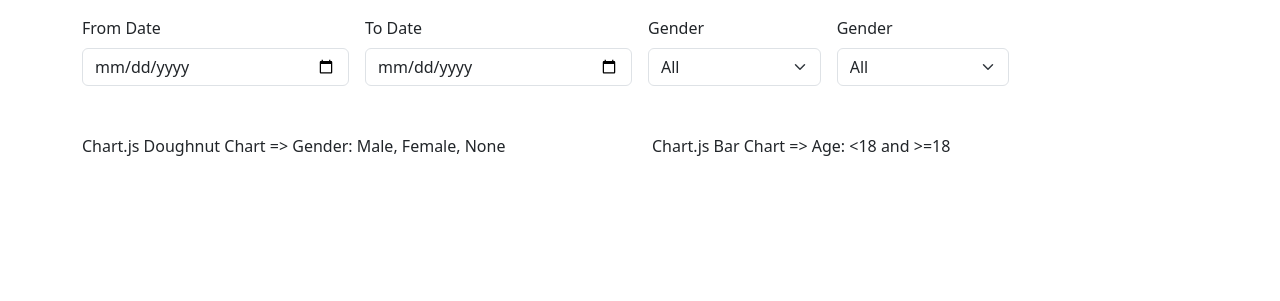
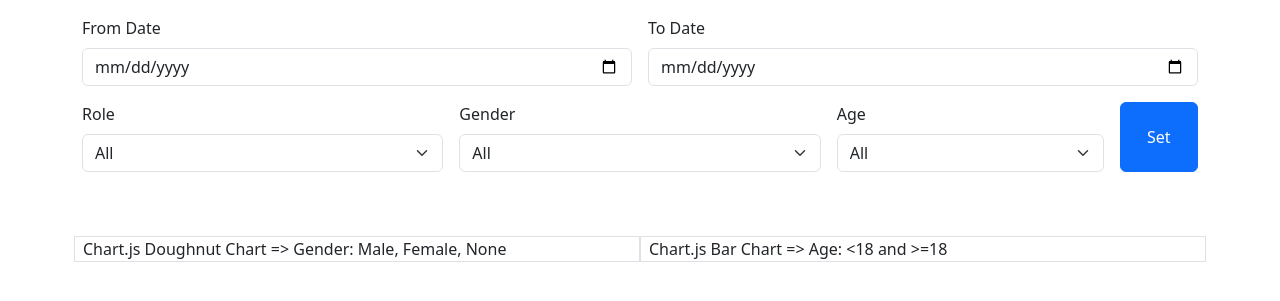
Before and after one commit to Rhayeksa/UMS_fastAPI, a Python web app: template src/template/page/v1/index.html in a window 1280 px wide. Shown: the part 56-357 px from the top of the page. Run offline with Jinja, Linux system fonts and the light colour scheme; the template is opened without the code that fills it, so the values that code supplies are empty.

Commit message:
fixed filter dashboard at index.html

```diff
--- a/src/template/page/v1/index.html
+++ b/src/template/page/v1/index.html
@@ -3,8 +3,8 @@
 {% block apps %}
 {% include "components/v1/navbar.html"%}
 <div class="container pt-4">
-    <form id="dashboard_filter" class="row g-3 mb-5">
-        <div class="col-md-3">
+    <form id="dashboard_filter" class="row g-3">
+        <div class="col-md-6">
             <label for="date_from" class="form-label">From Date</label>
             <input
                 type="date"
@@ -13,7 +13,7 @@
                 name="date_from"
             />
         </div>
-        <div class="col-md-3">
+        <div class="col-md-6">
             <label for="date_to" class="form-label">To Date</label>
             <input
                 type="date"
@@ -22,30 +22,38 @@
                 name="date_to"
             />
         </div>
-        <div class="col-md-2">
+        <div class="col-md-4">
+            <label for="Role" class="form-label">Role</label>
+            <select id="Role" class="form-select" aria-label="Role select">
+                <option selected>All</option>
+                <option value="2">Administrator</option>
+                <option value="3">User</option>
+            </select>
+        </div>
+        <div class="col-md-4">
             <label for="gender" class="form-label">Gender</label>
             <select id="gender" class="form-select" aria-label="Gender select">
-            <option selected>All</option>
-            <option value="1">None</option>
-            <option value="2">Male</option>
-            <option value="3">Female</option>
+                <option selected>All</option>
+                <option value="1">None</option>
+                <option value="2">Male</option>
+                <option value="3">Female</option>
             </select>
         </div>
-        <div class="col-md-2">
-            <label for="gender" class="form-label">Gender</label>
-            <select id="gender" class="form-select" aria-label="Gender select">
-            <option selected>All</option>
-            <option value="1">None</option>
-            <option value="2">Male</option>
-            <option value="3">Female</option>
+        <div class="col-md-4 col-lg-3">
+            <label for="age" class="form-label">Age</label>
+            <select id="age" class="form-select" aria-label="Age select">
+                <option selected>All</option>
+                <option value="2">< 18</option>
+                <option value="3">>= 18</option>
             </select>
         </div>
+        <button class="col mx-2 btn btn-primary">Set</button>
     </form>
-    <div class="row row-cols-1 row-cols-lg-2">
-        <div class="col">
+    <div class="row g-3 mt-5">
+        <div class="col-md-6 border">
             <div class="">Chart.js Doughnut Chart => Gender: Male, Female, None</div>
         </div>
-        <div class="col">
+        <div class="col-md-6 border">
             <div class="">Chart.js Bar Chart => Age: <18 and >=18</div>
         </div>
     </div>
```
Also changed, not shown: doc/note.txt (+6 -2 lines).
